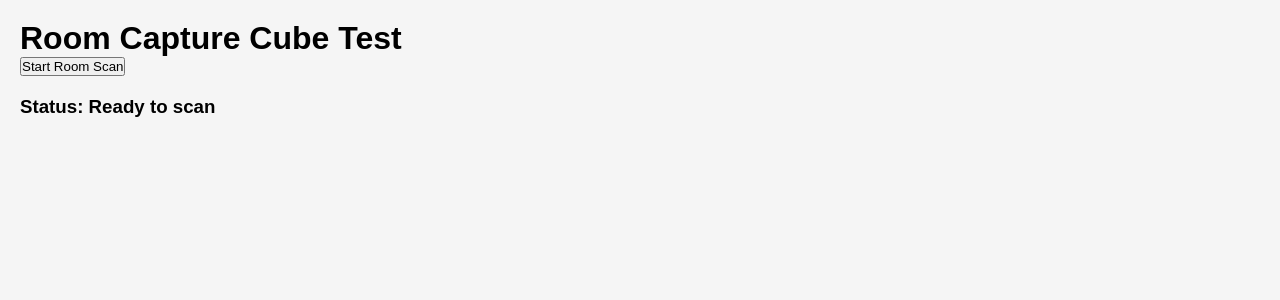
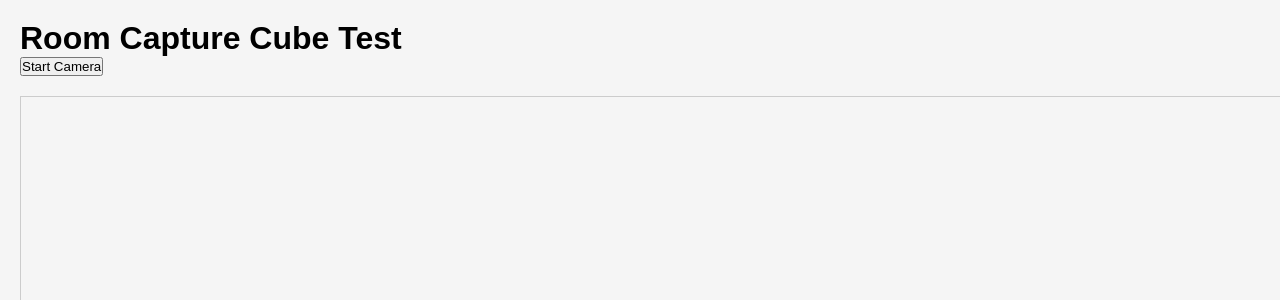
Before and after one commit to dangkyle64/simulate_room_web_nextjs, a Next.js app: page /roomCapture in a window 1280 px wide. Shown: the top 300 px of the page. Built offline with nearby package versions, Linux system fonts and the light colour scheme; no server answers.

Commit message:
isolate the other code for now, move the camera controls into its own react component for readability
author: dangkyle64
date: 3/10/2025

```diff
--- /dev/null
+++ b/app/roomCapture/_component/RoomCameraControl.jsx
@@ -0,0 +1,56 @@
+import { useState, useRef } from 'react';
+
+const RoomCameraControl = () => {
+    const [isCameraStarted, setIsCameraStarted] = useState(false);
+    const videoRef = useRef(null);
+
+    const startCameraFeed = async () => {
+        try {
+            const stream = await navigator.mediaDevices.getUserMedia({
+                video: {
+                    facingMode: 'environment',
+                    width: { ideal: 1280 },
+                    height: {ideal: 720 },
+                },
+            });
+
+            if (videoRef.current) {
+                videoRef.current.srcObject = stream;
+                videoRef.current.play();
+            }
+
+            setIsCameraStarted(true);
+        } catch(error) {
+            console.error("Error accessing the camera: ", error);
+        };
+    };
+
+    const stopCameraFeed = async (videoRef, setIsCameraStarted) => {
+        if (videoRef.current && videoRef.current.srcObject) {
+            const tracks = videoRef.current.srcObject.getTracks();
+            tracks.forEach(track => track.stop())
+        };
+
+        setIsCameraStarted(false);
+    };
+
+    return (
+        <div>
+            {/* Button to toggle camera feed */}
+            <button onClick={() => {
+                if (isCameraStarted) {
+                    stopCameraFeed(); // Stop camera feed if started
+                } else {
+                    startCameraFeed(); // Start camera feed if not started
+                }
+            }}>
+                {isCameraStarted ? 'Stop Camera' : 'Start Camera'}
+            </button>
+
+            {/* Video element to display camera feed */}
+            <video ref={videoRef} width="1280" height="720" style={{ marginTop: '20px', border: '1px solid #ccc' }} />
+        </div>
+    );
+};
+
+export default RoomCameraControl;
--- a/app/roomCapture/_component/RoomCapture.js
+++ b/app/roomCapture/_component/RoomCapture.js
@@ -3,10 +3,12 @@
 import { useEffect, useRef, useState } from 'react';
 import { initWebXR } from '../_utils/xrUtils';
 import * as THREE from 'three';
+import RoomCameraControl from './RoomCameraControl';
 
 export default function RoomCapture() {
     const [scanning, setScanning] = useState(false);
     const [scannedData, setScannedData] = useState(null);
+    const [isCameraStarted, setIsCameraStarted] = useState(false);
 
     const [status, setStatus] = useState("Ready to scan");
     const [error, setError] = useState(null);
@@ -39,37 +41,6 @@ export default function RoomCapture() {
         initThreeJS();
     }, []);
     */
-    useEffect(() => {
-
-        const startCameraFeed = async () => {
-            try {
-                const stream = await navigator.mediaDevices.getUserMedia({
-                    video: {
-                        facingMode: 'environment',
-                        width: { ideal: 1280 },
-                        height: {ideal: 720 },
-                    }
-                });
-
-                if (videoRef.current) {
-                    videoRef.current.srcObject = stream;
-                    videoRef.current.play();
-                }
-            } catch(error) {
-                console.error("Error accessing the camera: ", error);
-                setError("Failed to access the camera. Please check your device settings.")
-            }
-        };
-
-        startCameraFeed();
-
-        return () => {
-            if (videoRef.current && videoRef.current.srcObject) {
-                const tracks = videoRef.current.srcObject.getTracks();
-                tracks.forEach(track => track.stop());
-            }
-        };
-    }, []);
 
     const startScan = async () => {
         setScanning(true);
@@ -78,13 +49,13 @@ export default function RoomCapture() {
         if (!rendererRef.current) {
             setError("Renderer not initialized. Please wait a moment and try again.");
             setScanning(false);
-            return; // Return early if not initialized
+            return;
         }
 
         console.log(rendererRef.current);
         try {
             await initWebXR((newScannedData) => {
-                setScannedData(newScannedData); // Update the state with new surface data
+                setScannedData(newScannedData);
             });
             setStatus("Scan complete");
         } catch(error) {
@@ -111,18 +82,13 @@ export default function RoomCapture() {
 
     return (
         <div>
-            <video
-                ref={videoRef}
-                style={{
-                    position: 'absolute',
-                    zIndex: -1,
-                }}
-                autoPlay
-                muted
-                playsInline
-            />
+            <RoomCameraControl />
+        </div>
+    )
+}
 
-            <button onClick={startScan} disabled={scanning}>
+/**
+ *             <button onClick={startScan} disabled={scanning}>
                 {scanning ? 'Scanning...' : 'Start Room Scan'}
             </button>
 
@@ -131,6 +97,4 @@ export default function RoomCapture() {
                     {error && <p style={{ color: 'red' }}>{error}</p>}
                     {scannedData && <pre>{JSON.stringify(scannedData, null, 2)}</pre>}
             </div>
-        </div>
-    )
-}
+ */
```
